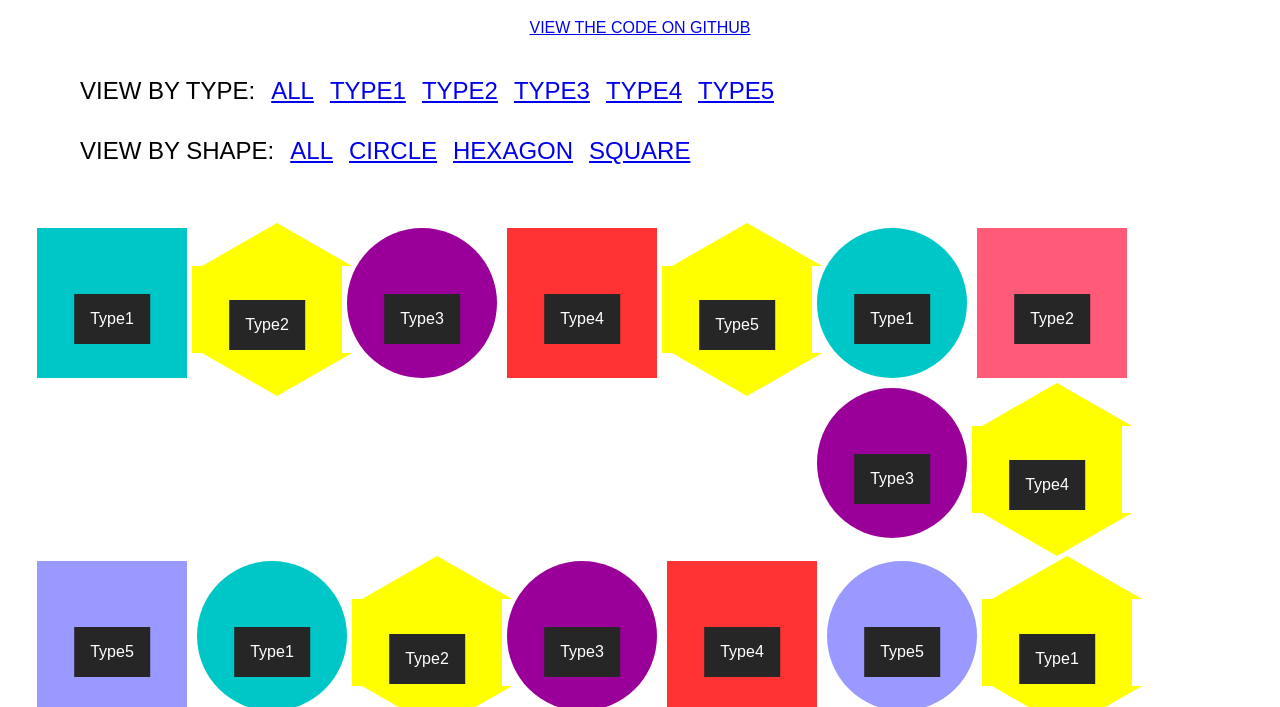
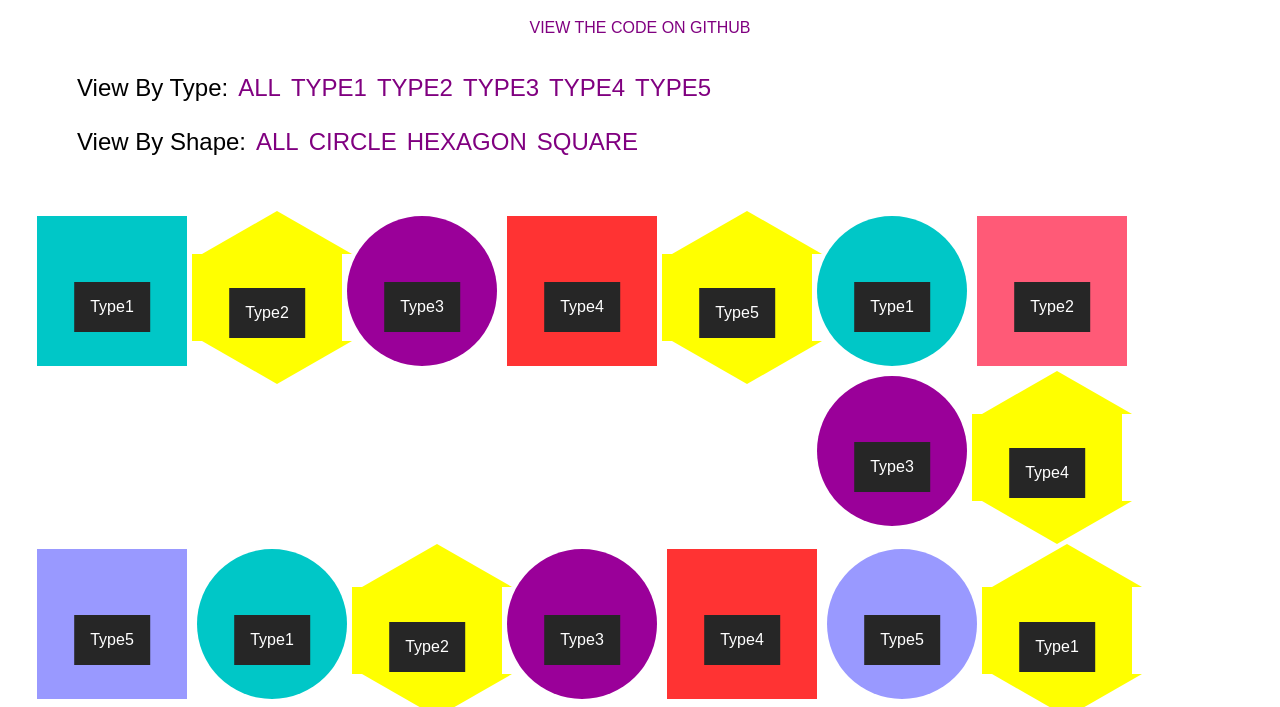
Before and after one commit to melissajclark/content-filtering, a website: page index.html in a window 1280 px wide. Shown: the part 93-800 px from the top of the page. Drawn offline with nearby package versions, Linux system fonts and the light colour scheme.

Commit message:
new - see scss

```diff
--- a/style.css
+++ b/style.css
@@ -163,15 +163,16 @@ ul.filterNav li {
   display: inline-block;
   float: left;
   text-align: center;
-  margin: 5px;
+  margin: 3px;
   font-size: 24px;
+  padding: 2px; }
+
+a, a.filterControl {
   text-transform: uppercase;
-  text-decoration: none;
-  padding: 3px; }
-
-a.filterControl:hover {
-  background: #00b3b3;
-  color: white; }
+  color: purple;
+  text-decoration: none; }
+  a:hover, a.filterControl:hover {
+    border-bottom: 3px solid #333; }
 
 /*-----  End of Filter Nav  ------*/
 .filterable {
```
